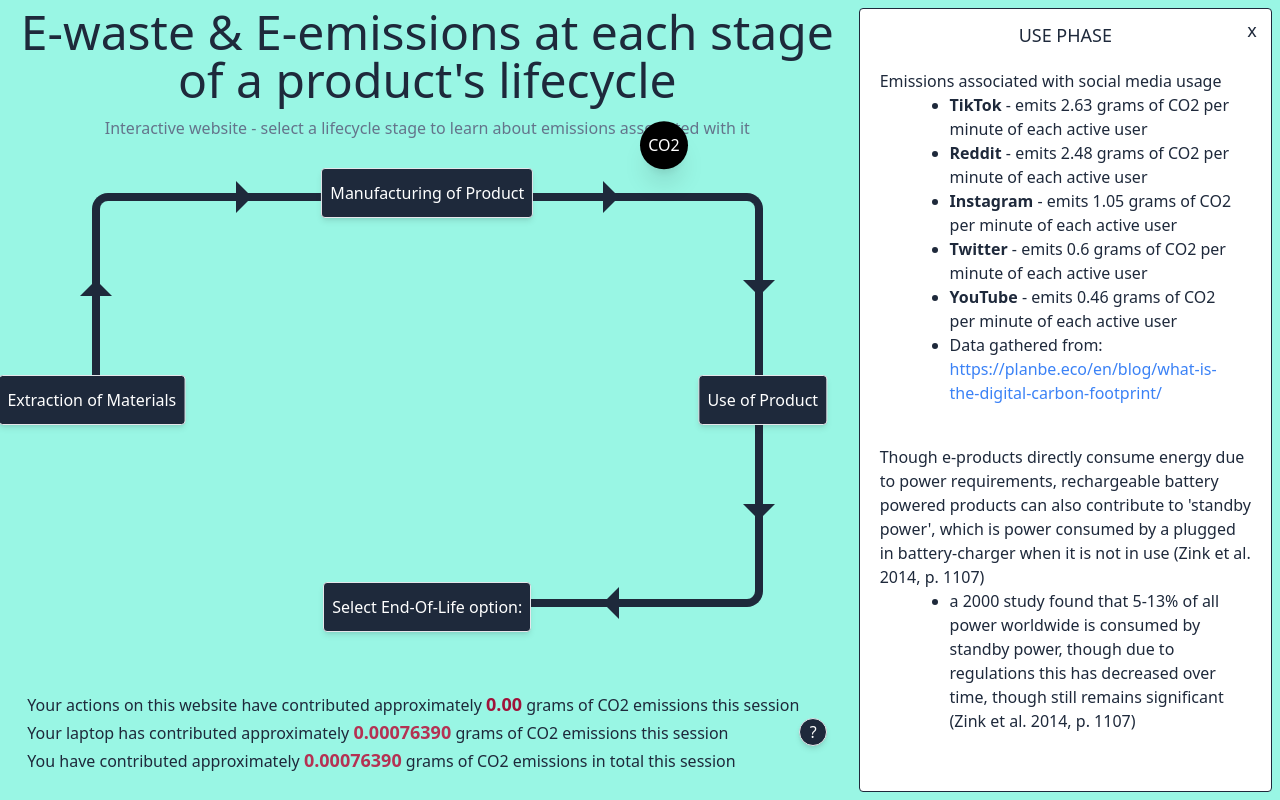
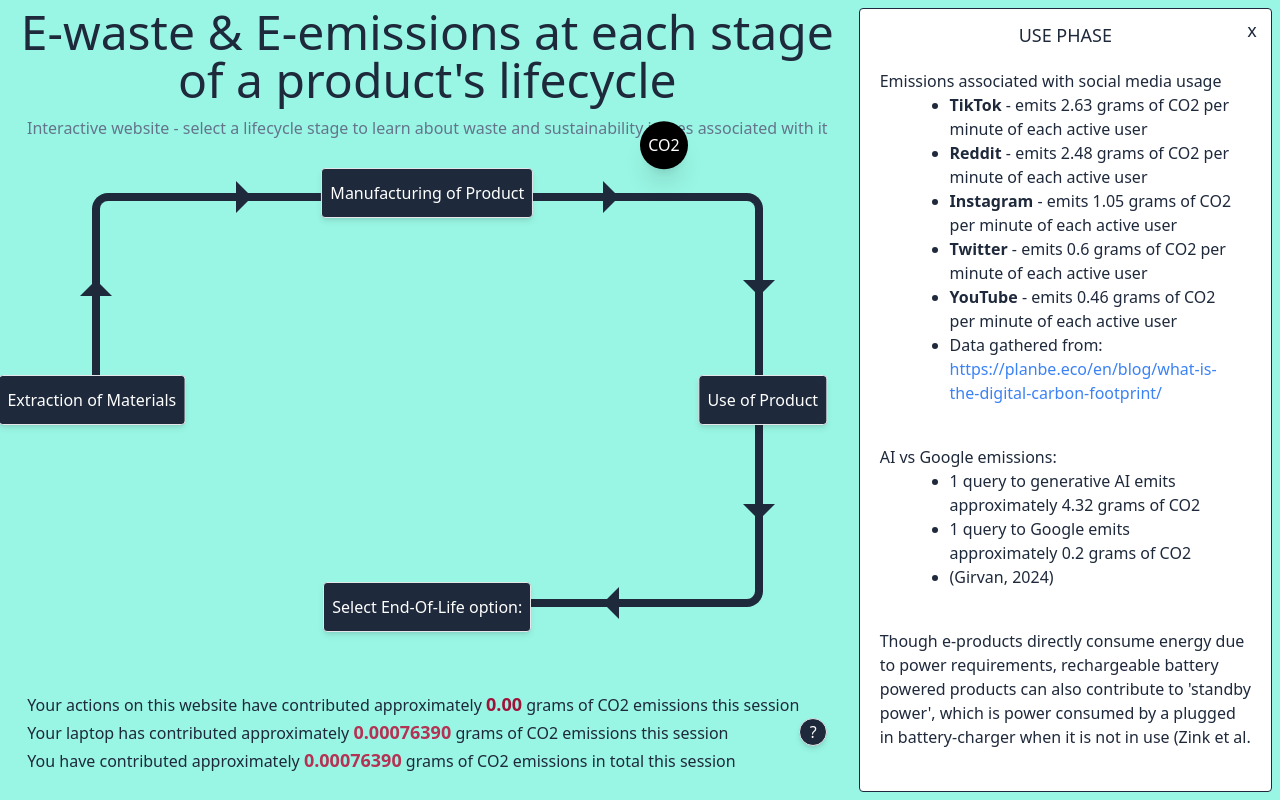
Before and after one commit to dk-chevalier/soci30016-A2, a React (Vite) app in the folder SOCI30016-A2/: page /use in a window 1280 px wide. Built offline with nearby package versions, Linux system fonts and the light colour scheme.

Commit message:
added more data

```diff
--- a/SOCI30016-A2/src/pages/Home.jsx
+++ b/SOCI30016-A2/src/pages/Home.jsx
@@ -40,8 +40,8 @@ function Home() {
             E-waste & E-emissions at each stage of a product's lifecycle
           </h1>
           <p className="text-slate-500">
-            Interactive website - select a lifecycle stage to learn about
-            emissions associated with it
+            Interactive website - select a lifecycle stage to learn about waste
+            and sustainability issues associated with it
           </p>
         </div>
         <div className="grid grid-cols-2 grid-rows-2 col-start-1 col-span-4 row-start-2 row-span-4 w-4/5 h-4/5">
--- a/SOCI30016-A2/src/pages/Landfill.jsx
+++ b/SOCI30016-A2/src/pages/Landfill.jsx
@@ -45,6 +45,38 @@ function Landfill() {
                 GDP & E-waste Map
               </NavLink>
             </div>
+            <div>
+              Waste Colonisalism:
+              <ul
+                className="flex flex-col justify-around content-end items-end self-end justify-self-endpy-3 px-3"
+                style={{ listStyle: "disc" }}
+              >
+                <li className="w-5/6">
+                  Due to financial and power inequalities, countries in the
+                  Global South have become dumping grounds for the e-waste
+                  generated by those in the Global North. E-waste is exported to
+                  these countries under the guise of “recycling”, however, most
+                  of the e-waste is not salvageable. (Tong et al., 2022; Liu et
+                  al., 2023; Robinson, 2009)
+                </li>
+              </ul>
+            </div>
+            <div>
+              Health and environment:
+              <ul
+                className="flex flex-col justify-around content-end items-end self-end justify-self-endpy-3 px-3"
+                style={{ listStyle: "disc" }}
+              >
+                <li className="w-5/6">
+                  The large e-waste dumping sites in the Global South have major
+                  health and environmental implications for the surrounding
+                  areas. E-waste releases toxic substances, polluting the air of
+                  the dumping sites. This pollution also poses major health
+                  risks to individuals living in proximity to the sites. (Hashmi
+                  et al., 2024; Baldé et al., 2024)
+                </li>
+              </ul>
+            </div>
           </div>
         </div>
       </Info>
--- a/SOCI30016-A2/src/pages/Manufacturing.jsx
+++ b/SOCI30016-A2/src/pages/Manufacturing.jsx
@@ -12,6 +12,23 @@ function Manufacturing() {
               (Sahni et al. 2010)
             </div>
           </div>
+          <div className="h-full w-full flex flex-col gap-10">
+            <div>
+              Production of single smartphone emits 16kgs of CO2 and cost 14,000
+              litres of water (Abd El Aziz, 2022; Liboiron et al. 2022)
+              <ul
+                className="flex flex-col justify-around content-end items-end self-end justify-self-endpy-3 px-3"
+                style={{ listStyle: "disc" }}
+              >
+                <li className="w-5/6">
+                  14.5 billion smartphones produced between 2007-2021. Assuming
+                  a 3 year life span of the phone equates to 12 litres of water
+                  per day to cover a smartphone's water cost (Liboiron et al.
+                  2022)
+                </li>
+              </ul>
+            </div>
+          </div>
         </div>
       </Info>
     </>
--- a/SOCI30016-A2/src/pages/Use.jsx
+++ b/SOCI30016-A2/src/pages/Use.jsx
@@ -43,6 +43,21 @@ function Use() {
                     https://planbe.eco/en/blog/what-is-the-digital-carbon-footprint/
                   </a>
                 </li>
+              </ul>
+            </div>
+            <div>
+              AI vs Google emissions:
+              <ul
+                className="flex flex-col justify-around content-end items-end self-end justify-self-endpy-3 px-3"
+                style={{ listStyle: "disc" }}
+              >
+                <li className="w-5/6">
+                  1 query to generative AI emits approximately 4.32 grams of CO2
+                </li>
+                <li className="w-5/6">
+                  1 query to Google emits approximately 0.2 grams of CO2
+                </li>
+                <li className="w-5/6">(Girvan, 2024)</li>
               </ul>
             </div>
             <div>
--- a/SOCI30016-A2/src/pages/YourEmissions.jsx
+++ b/SOCI30016-A2/src/pages/YourEmissions.jsx
@@ -45,7 +45,8 @@ function YourEmissions() {
               style={{ listStyle: "disc" }}
             >
               <li className="w-5/6">
-                Though data varies according to different laptops/computers.
+                Though data varies according to different laptops/computers,
+                this website used the mean 61.5 kgCO2
               </li>
             </ul>
           </div>
```
